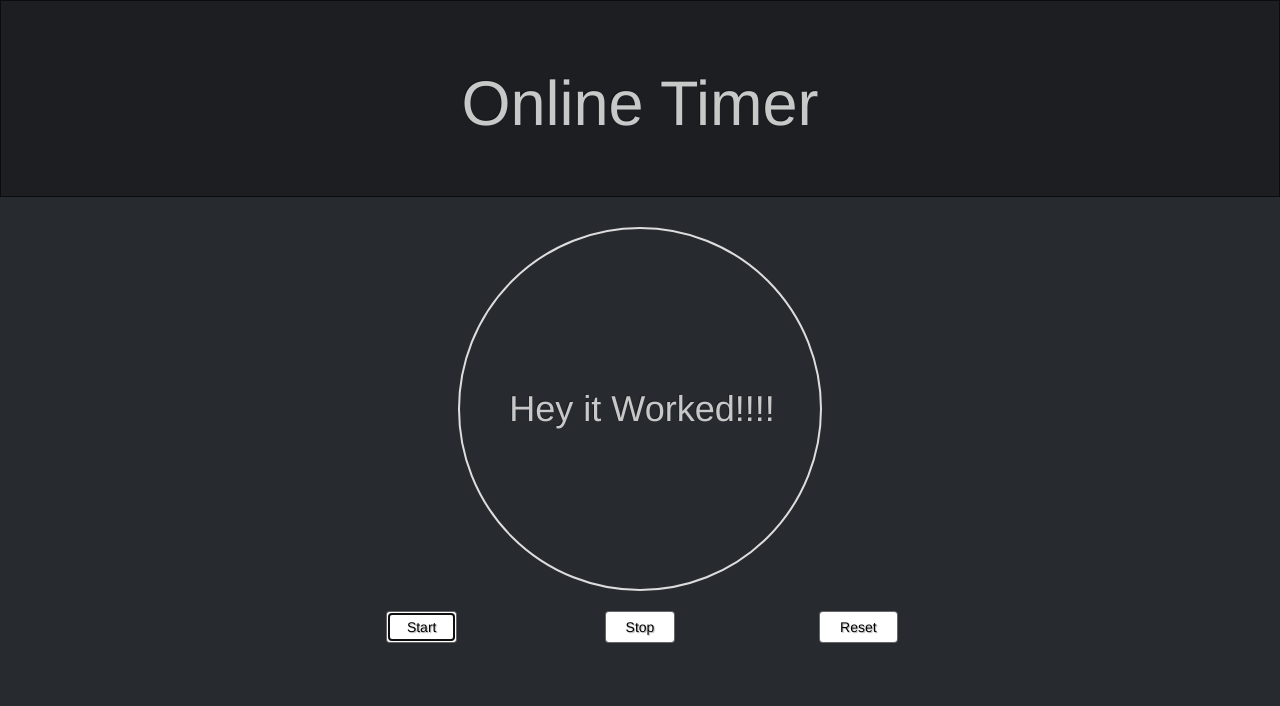
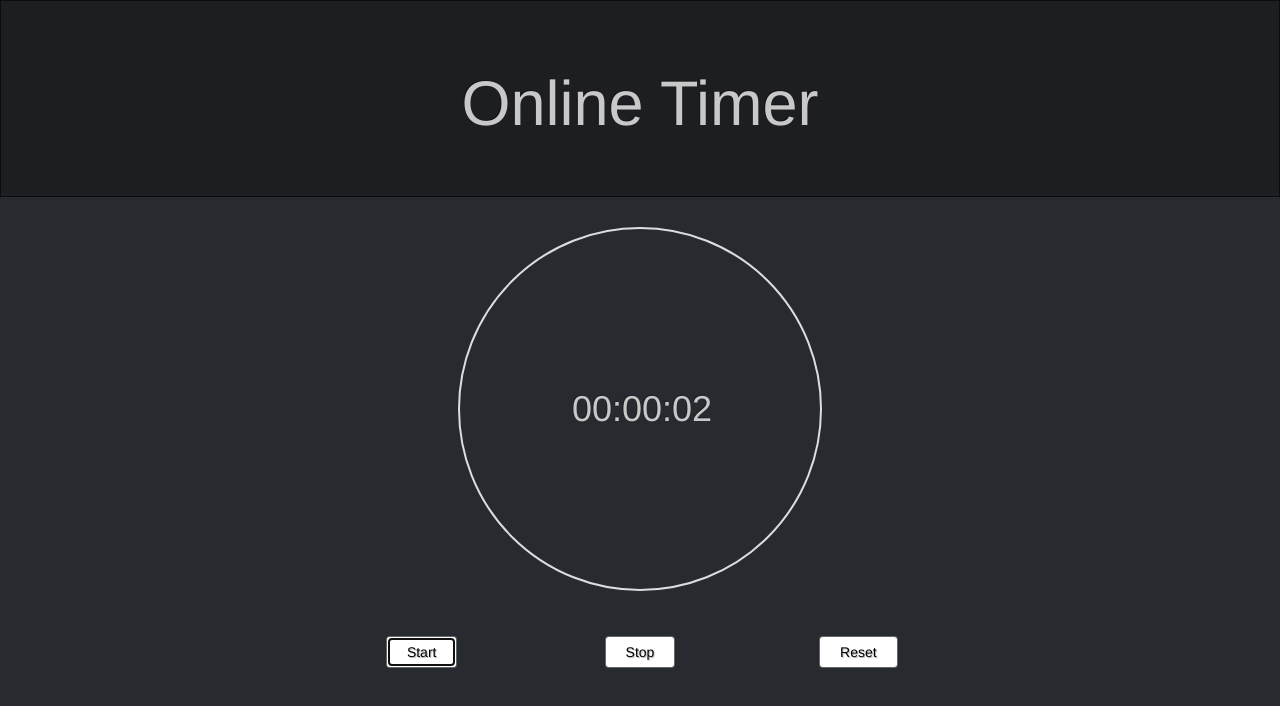
Before and after one commit to nick158/timerapp, a plain HTML site: page index.html in a window 1280 px wide. Both pictures are taken after a click on the button "Start". Drawn offline with nearby package versions, Linux system fonts and the light colour scheme.

Commit message:
timer js

```diff
--- a/css/timerStyles.css
+++ b/css/timerStyles.css
@@ -14,6 +14,7 @@ body, html{
 	height:26em;
 	width:26em;
 	margin: auto;
+	margin-bottom:25px;
 	border: solid 2px #ddd;
 	padding: 10em 3em;
 }
--- a/index.html
+++ b/index.html
@@ -20,7 +20,7 @@
 		<div class="container-fluid">
 			<div class="circle">
 				<div class="timer-box">
-					<h1 id="timer">00:00:00</h1>
+					<h1 id="timer"></h1>
 				</div>
 			</div>
 		</div>
--- a/js/timer.js
+++ b/js/timer.js
@@ -1,6 +1,63 @@
+var seconds = 0;
+var minutes = 0;
+var hours = 0;
+var time = (checkZeroes(hours)+":"+checkZeroes(minutes)+":"+checkZeroes(seconds));
+var timer = $("#timer");
+var reset = $("#reset");
+
+function checkZeroes(a){
+	if(a < 10){
+		return "0" + String(a);
+	}
+	else{
+		return String(a);
+	}
+}
+function update(){
+	time = (checkZeroes(hours)+":"+checkZeroes(minutes)+":"+checkZeroes(seconds));
+	timer.html(time);
+}
+
+function started(){
+		seconds++;
+		if(seconds >= 60){
+			minutes++;
+			seconds = 0;
+
+			if (minutes >= 60){
+				hours++;
+			}
+		}
+		update();
+}
+
 $(document).ready(function(){
-	setInterval(function () {
-		var text = "Hey it Worked!!!!";
-		$("#timer").html(text)
-	}, 3000);
+	timer.html(time);
+
+	$("#start").click(function(){
+		var startFunc = setInterval(function(){ started(); }, 1000);
+
+		$("#stop").click(function(){
+			clearInterval(startFunc);
+		});
+
+		reset.click(function(){
+			clearInterval(startFunc);
+			seconds = 0;
+			minutes = 0;
+			hours = 0;
+			update();
+		})
+	});
+
+
+	reset.click(function(){
+		seconds = 0;
+		minutes = 0;
+		hours = 0;
+
+		update();
+		})
+
+
 })
```
